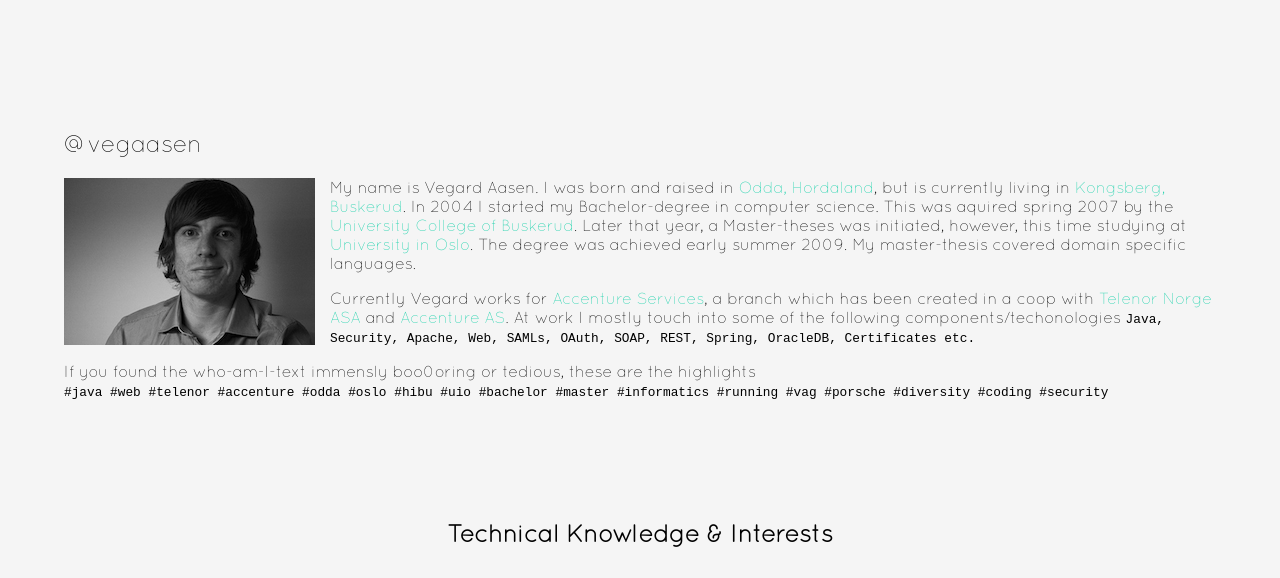
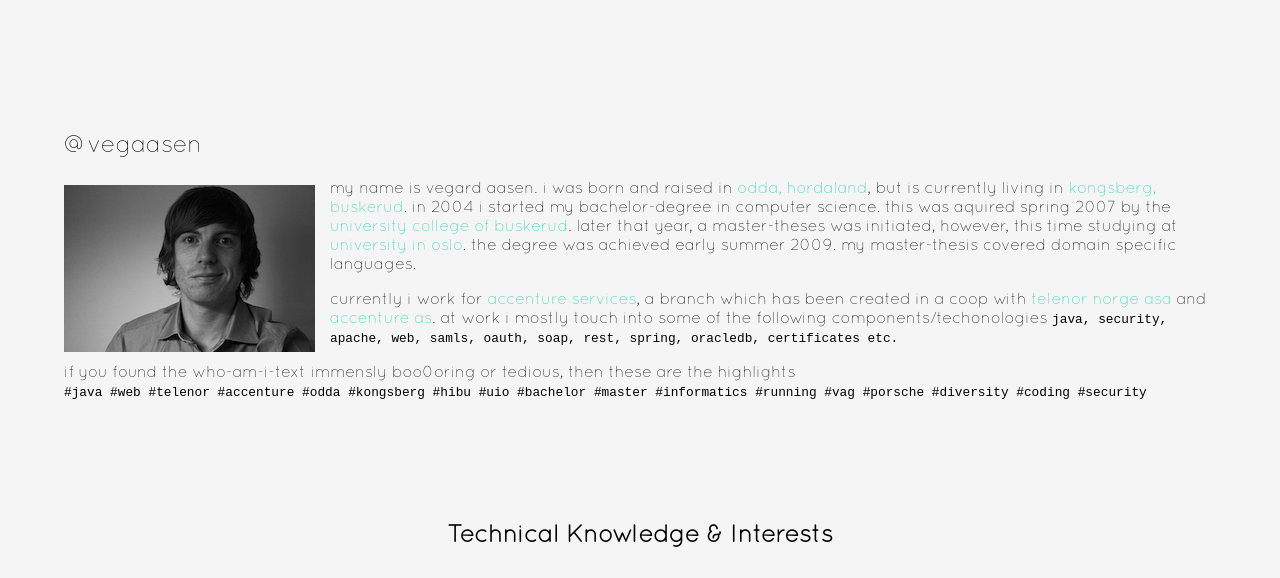
Before and after one commit to vegaasen/vegaasen_com_version5, a website: page index.main.html in a window 1280 px wide. Shown: the part 920-1498 px from the top of the page. Drawn offline with Linux system fonts and the light colour scheme; some packages are replaced by stand-ins of ours.

Commit message:
Minor adjustments.

```diff
--- a/index.main.html
+++ b/index.main.html
@@ -72,12 +72,12 @@
 					My name is <span class="highlight">Vegard Aasen</span>. I was born and raised in <a href="https://www.google.no/maps/place/Odda/@60.0676561,6.5425741,13z/data=!3m1!4b1!4m2!3m1!1s0x463e9fe8c6ab2991:0xa2a0d97dc98b84f6?hl=no" title="beautiful town" target="_blank">Odda, Hordaland</a>, but is currently living in <a href="https://www.google.no/maps/place/Kongsberg/@59.6617483,9.6444064,12z/data=!3m1!4b1!4m2!3m1!1s0x4640d07bd9697749:0xc4c8157f25a726fb?hl=no" title="semi-beautiful town" target="_blank">Kongsberg, Buskerud</a>. In 2004 I started my <span class="highlight">Bachelor-degree</span> in computer science. This was aquired spring 2007 by the <a href="#" title="HiBU">University College of Buskerud</a>. Later that year, a <span class="highlight">Master-theses</span> was initiated, however, this time studying at <a href="#" title="UiO">University in Oslo</a>. The degree was achieved early summer 2009. My master-thesis covered domain specific languages.
 				</p>
 				<p>
-					Currently Vegard works for <a class="highlight" href="http://www.proff.no/roller/accenture-services-as/fornebu/konsulenter/IF3AEMS00NR/" target="_blank" title="accenture services">Accenture Services</a>, a branch which has been created in a coop with <a href="http://www.telenor.no" target="_blank" title="telenor">Telenor Norge ASA</a> and <a href="http://www.accenture.no"  target="_blank" title="Accenture">Accenture AS</a>. At work I mostly touch into some of the following components/techonologies <span class="code tiny"> Java, Security, Apache, Web, SAMLs, OAuth, SOAP, REST, Spring, OracleDB, Certificates etc.</span>
+					Currently I work for <a class="highlight" href="http://www.proff.no/roller/accenture-services-as/fornebu/konsulenter/IF3AEMS00NR/" target="_blank" title="accenture services">Accenture Services</a>, a branch which has been created in a coop with <a href="http://www.telenor.no" target="_blank" title="telenor">Telenor Norge ASA</a> and <a href="http://www.accenture.no"  target="_blank" title="Accenture">Accenture AS</a>. At work I mostly touch into some of the following components/techonologies <span class="code tiny"> Java, Security, Apache, Web, SAMLs, OAuth, SOAP, REST, Spring, OracleDB, Certificates etc.</span>
 				</p>
 				<p>
-					If you found the who-am-I-text immensly boo0oring or tedious, these are the <span class="highlight">highlights</span><br/>
+					If you found the who-am-I-text immensly boo0oring or tedious, then these are the <span class="highlight">highlights</span><br/>
 					<span class="code tiny">
-						#java #web #telenor #accenture #odda #oslo #hibu #uio #bachelor #master #informatics #running #vag #porsche #diversity #coding #security
+						#java #web #telenor #accenture #odda #kongsberg #hibu #uio #bachelor #master #informatics #running #vag #porsche #diversity #coding #security
 					</span>
 				</p>
 			</div>
--- a/resources/css/less/fonts.less
+++ b/resources/css/less/fonts.less
@@ -68,3 +68,7 @@
 .tiny {
     font-size: 0.8em;
 }
+
+.lowercaps {
+  text-transform: lowercase;
+}
--- a/resources/css/less/image.less
+++ b/resources/css/less/image.less
@@ -4,7 +4,7 @@
 	width: auto;
 	height: 100%;
 	opacity: 1;
-	padding: 0 15px 0 0;
+	padding: 7px 15px 0 0;
 	&.no-radius {
 		border-radius: 0;
 	}
--- a/resources/css/less/text.less
+++ b/resources/css/less/text.less
@@ -1,4 +1,5 @@
 .textual {
+	.lowercaps();
 	.centralized-div-simple();
 	&.margined{
 		.margin(400px 40px);
```
Also changed, not shown: index.html (+1 -17 lines), resources/css/my.css.
